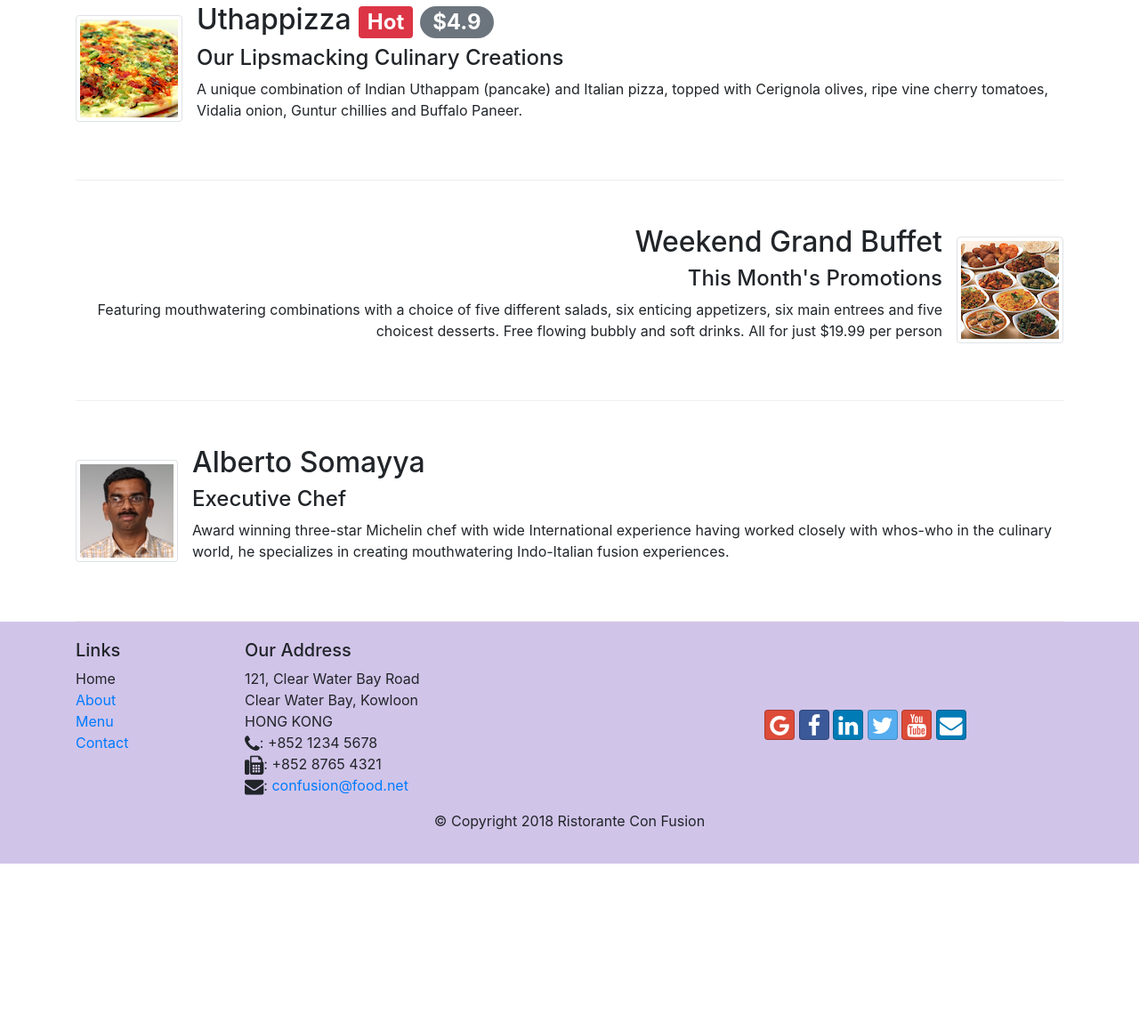
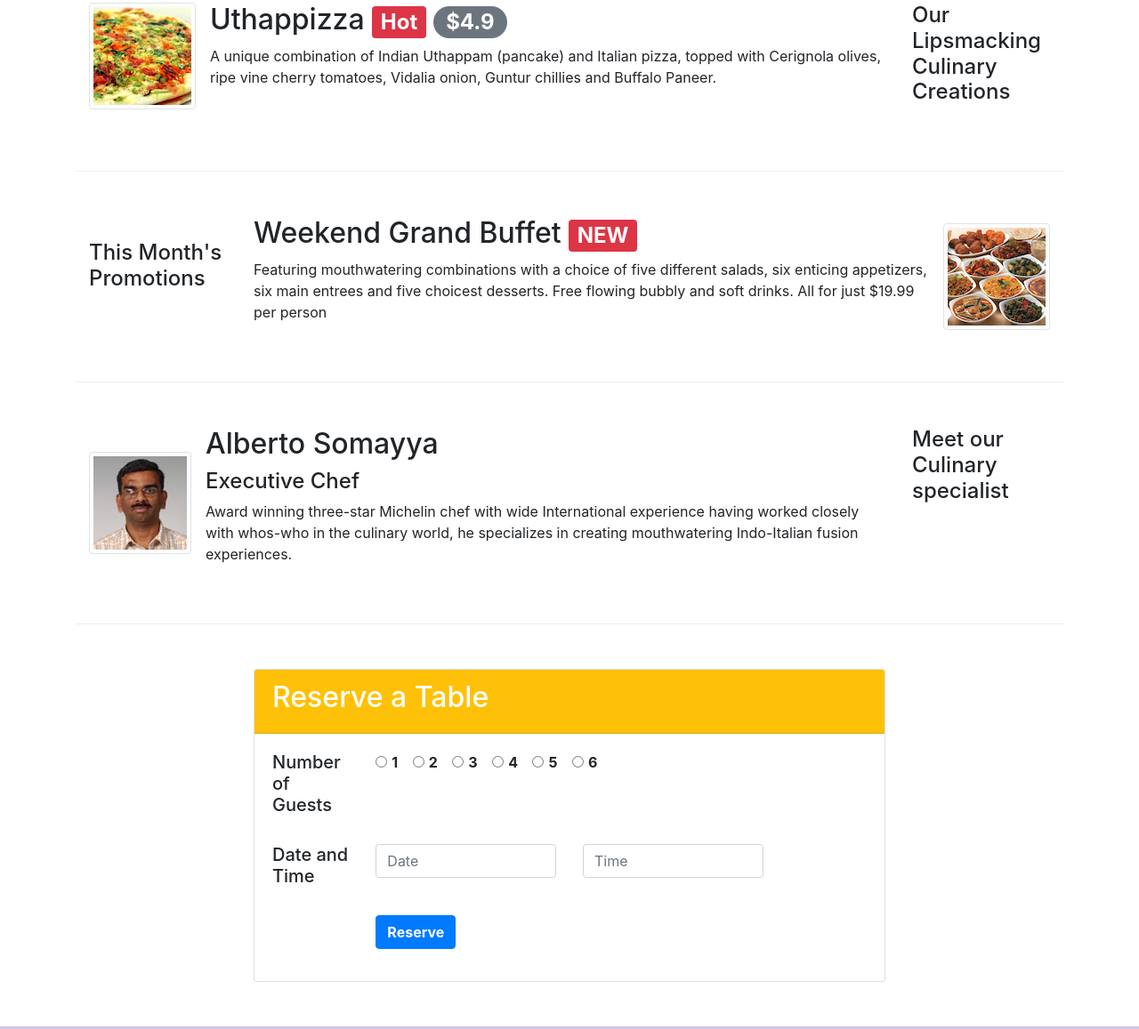
Before and after one commit to shahmeer-dev/Bootstrap-v4, a website: page index.html in a window 1280 px wide. Shown: the part 381-1538 px from the top of the page at 89% size. Before the commit the page ends 1352 px from the top, so only its background shows below. Drawn offline with nearby package versions, Linux system fonts and the light colour scheme.

Commit message:
Assignment 2 Bootstrap Components

```diff
--- a/css/styles.css
+++ b/css/styles.css
@@ -12,6 +12,12 @@ body{
     margin: 0px auto;
     padding: 50px 0 50px 0;
     border-bottom: 1px ridge;
+}
+
+.row-content-last {
+    margin: 0px auto;
+    padding: 50px 0 50px 0;
+    /* border-bottom: 1px ridge; */
 }
 
 .footer {
--- a/index.html
+++ b/index.html
@@ -48,37 +48,51 @@
                     <p>We take inspiration from the World's best cuisines, and create a unique fusion experience. Our
                         lipsmacking creations will tickle your culinary senses!</p>
                 </div>
+                <div class="col-12 col-sm-3 align-self-center">
+                    <img src="img/logo.png" alt="Logo" class="img-fluid">
+                </div>
                 <div class="col-12 col-sm align-self-center">
-                    <img src="img/logo.png" alt="Logo" class="img-fluid">
+                        <a href="#reserve-table" class="btn btn-warning btn-md btn-block"><strong>Reserve Table</strong></a>
                 </div>
             </div>
         </div>
     </header>
 
     <div class="container">
+
         <div class="row row-content">
+            <div class="col-md-10">
                 <div class="media">
                     <img src="img/uthappizza.png" alt="Uthappizza" class="img-thumbnail mr-3 align-self-center">
                     <div class="media-body">
                         <h2>Uthappizza <span class="badge badge-danger">Hot</span><span class="badge badge-pill badge-secondary ml-2">$4.9</span></h2>
-                    <h4>Our Lipsmacking Culinary Creations</h4>
-                    <p class="d-none d-sm-block">A unique combination of Indian Uthappam (pancake) and Italian pizza,
+                        <p class="d-none d-sm-block">A unique combination of Indian Uthappam (pancake) and Italian
+                            pizza,
                             topped with Cerignola
                             olives,
                             ripe vine cherry tomatoes, Vidalia onion, Guntur chillies and Buffalo Paneer.</p>
                     </div>
                 </div>
             </div>
+            <div class="col-md-2 order-first order-md-last">
+                <h4 class="mb-4">Our Lipsmacking <br> Culinary Creations</h4>
+            </div>
+        </div>
 
 
         <div class="row row-content">
+            <div class="col-md-2 align-self-center">
+                <h4 class="mb-4">This Month's <br>Promotions</h4>
+            </div>
+            <div class="col-md-10">
                 <div class="media align-self-center">
-                <div class="media-body text-right">
-                    <h2 class="mt-0">Weekend Grand Buffet</h2>
-                    <h4>This Month's Promotions</h4>
-                    <p class="d-none d-sm-block">Featuring mouthwatering combinations with a choice of five different
+                    <div class="media-body ">
+                        <h2 class="mt-0">Weekend Grand Buffet <span class="badge badge-danger">NEW</span></h2>
+                        <p class="d-none d-sm-block">Featuring mouthwatering combinations with a choice of five
+                            different
                             salads, six enticing
-                        appetizers, six main entrees and five choicest desserts. Free flowing bubbly and soft drinks.
+                            appetizers, six main entrees and five choicest desserts. Free flowing bubbly and soft
+                            drinks.
                             All
                             for just $19.99 per person </p>
                     </div>
@@ -86,7 +100,10 @@
                 </div>
             </div>
 
+        </div>
+
         <div class="row row-content">
+            <div class="col-md-10">
                 <div class="media">
                     <img src="img/alberto.png" alt="Alberto" class="mr-3 img-thumbnail align-self-center">
                     <div class="media-body">
@@ -95,11 +112,90 @@
                         <p class="d-none d-sm-block">Award winning three-star Michelin chef with wide International
                             experience having worked closely
                             with
-                        whos-who in the culinary world, he specializes in creating mouthwatering Indo-Italian fusion
+                            whos-who in the culinary world, he specializes in creating mouthwatering Indo-Italian
+                            fusion
                             experiences. </p>
                     </div>
                 </div>
             </div>
+            <div class="col-md-2 order-first order-md-last">
+                <h4 class="mb-4">Meet our Culinary <br> specialist</h4>
+            </div>
+        </div>
+
+        <div class="row row-content-last" id="reserve-table">
+            <div class="col-md-8 offset-md-2">
+
+                <div class="card" >
+                    <div class="card-header bg-warning text-white">
+                        <h2>Reserve a Table</h2>
+                    </div>
+                    <div class="card-body">
+                        <form action="">
+
+                            <div class="row form-group">
+                                <div class="col-md-2">
+                                    <label>
+                                        <h5>Number of Guests</h5>
+                                    </label>
+                                </div>
+
+                                <div class="col-md-6 col-">
+                                    <div class="form-check form-check-inline">
+                                        <input class="form-check-input" type="radio" id="1g" name="g" value="1g">
+                                        <label class="form-check-label" for="1g"><strong>1</strong></label>
+                                    </div>
+                                    <div class="form-check form-check-inline">
+                                        <input class="form-check-input" type="radio" id="2g" name="g" value="2g">
+                                        <label class="form-check-label" for="2g"><strong>2</strong></label>
+                                    </div>
+                                    <div class="form-check form-check-inline">
+                                        <input class="form-check-input" type="radio" id="3g" name="g" value="3g">
+                                        <label class="form-check-label" for="3g"><strong>3</strong></label>
+                                    </div>
+                                    <div class="form-check form-check-inline">
+                                        <input class="form-check-input" type="radio" id="4g" name="g" value="4g">
+                                        <label class="form-check-label" for="4g"><strong>4</strong></label>
+                                    </div>
+                                    <div class="form-check form-check-inline">
+                                        <input class="form-check-input" type="radio" id="5g" name="g" value="5g">
+                                        <label class="form-check-label" for="5g"><strong>5</strong></label>
+                                    </div>
+                                    <div class="form-check form-check-inline">
+                                        <input class="form-check-input" type="radio" id="6g" name="g" value="6g">
+                                        <label class="form-check-label" for="6g"><strong>6</strong></label>
+                                    </div>
+                                </div>
+                            </div>
+
+                            <div class="row form-group">
+                                <div class="col-md-2">
+                                    <label for="">
+                                        <h5>Date and Time</h5>
+                                    </label>
+                                </div>
+                                <div class="col-md-4">
+                                    <input type="text" class="form-control" name="date" placeholder="Date">
+                                </div>
+                                <div class="col-md-4">
+                                    <input type="text" class="form-control" name="time" placeholder="Time">
+                                </div>
+                            </div>
+
+                            <div class="row form-group">
+                                <div class="offset-md-2 col-md-2">
+                                    <button class="btn btn-primary" type="submit"><strong>Reserve</strong></button>
+                                </div>
+                            </div>
+
+                        </form>
+                    </div>
+                </div>
+            </div>
+        </div>
+
+    </div>
+
     </div>
 
     <footer class="footer">
```
Lines whose indentation alone changed are shown as unchanged.
